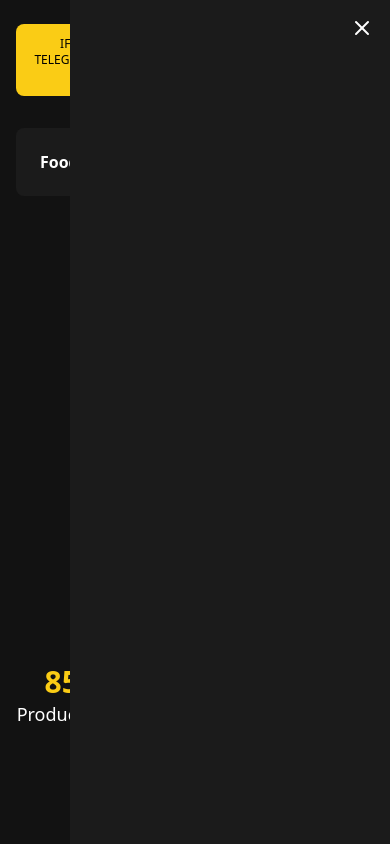
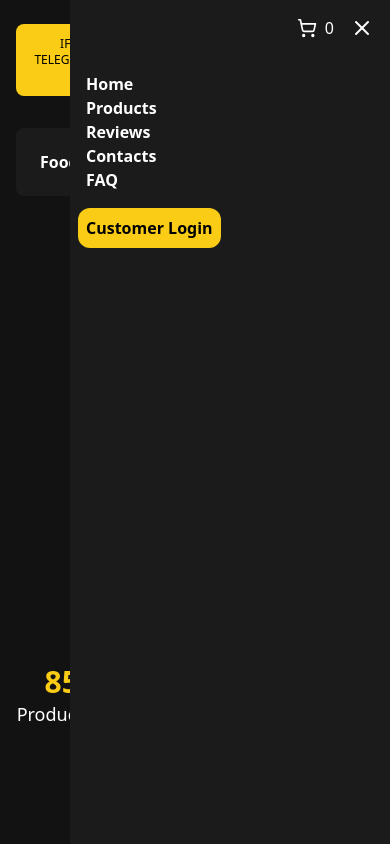
Before and after one commit to caesar003/foodnirvana, a Next.js app: page / in a window 390 px wide. Both pictures are taken after a click on the button 338 px from the left and 162 px from the top of the page. Shown: the top 844 px of the page. Built offline with nearby package versions, Linux system fonts and the light colour scheme.

Commit message:
feat: added navbar for small screen

```diff
--- a/src/components/Navbar.tsx
+++ b/src/components/Navbar.tsx
@@ -4,17 +4,10 @@ import Link from "next/link";
 import { useRouter } from "next/router";
 import { twMerge } from "tailwind-merge";
 import CartDropdown from "./CartDropdown";
+import { paths } from "@utils/paths";
 
 export default function Navbar() {
-  const { setSidebarShown, shoppingCart } = useApp();
-  const paths: { label: string; path: string }[] = [
-    { label: "Home", path: "/" },
-    { label: "Products", path: "/products" },
-    { label: "Reviews", path: "/reviews" },
-    { label: "Contacts", path: "/contacts" },
-    { label: "FAQ", path: "/faq" },
-  ];
-
+  const { setSidebarShown  } = useApp();
   const { pathname } = useRouter();
 
   return (
--- a/src/components/NavbarCollapse.tsx
+++ b/src/components/NavbarCollapse.tsx
@@ -2,6 +2,9 @@ import React from "react";
 import { twMerge } from "tailwind-merge";
 import { X } from "lucide-react";
 import { useApp } from "@hooks/useApp";
+import CartDropdown from "./CartDropdown";
+import { paths } from "@utils/paths";
+import Link from "next/link";
 
 export default function NavbarCollapse() {
   const { sidebarShown, setSidebarShown } = useApp();
@@ -12,10 +15,23 @@ export default function NavbarCollapse() {
         sidebarShown ? " " : "hidden"
       )}
     >
-      <div className="flex items-center justify-between p-4">
-        <div></div>
+      <div className="flex items-center justify-end gap-4 p-4">
+        <CartDropdown />
         <button onClick={() => setSidebarShown(false)}>
           <X size={24} />
+        </button>
+      </div>
+
+      <div>
+        <ul className="p-4 font-bold">
+          {paths.map(({label, path}) => (
+            <li key={label}>
+              <Link href={path}>{label}</Link>
+            </li>
+          ))}
+        </ul>
+        <button className="mx-2 p-2 bg-yellow-400 text-black hover:bg-indigo-950 hover:text-yellow-400 rounded-xl font-bold capitalize">
+          customer login
         </button>
       </div>
     </div>
--- /dev/null
+++ b/src/utils/paths.tsx
@@ -0,0 +1,7 @@
+export const paths: { label: string; path: string }[] = [
+  { label: "Home", path: "/" },
+  { label: "Products", path: "/products" },
+  { label: "Reviews", path: "/reviews" },
+  { label: "Contacts", path: "/contacts" },
+  { label: "FAQ", path: "/faq" },
+];
```
